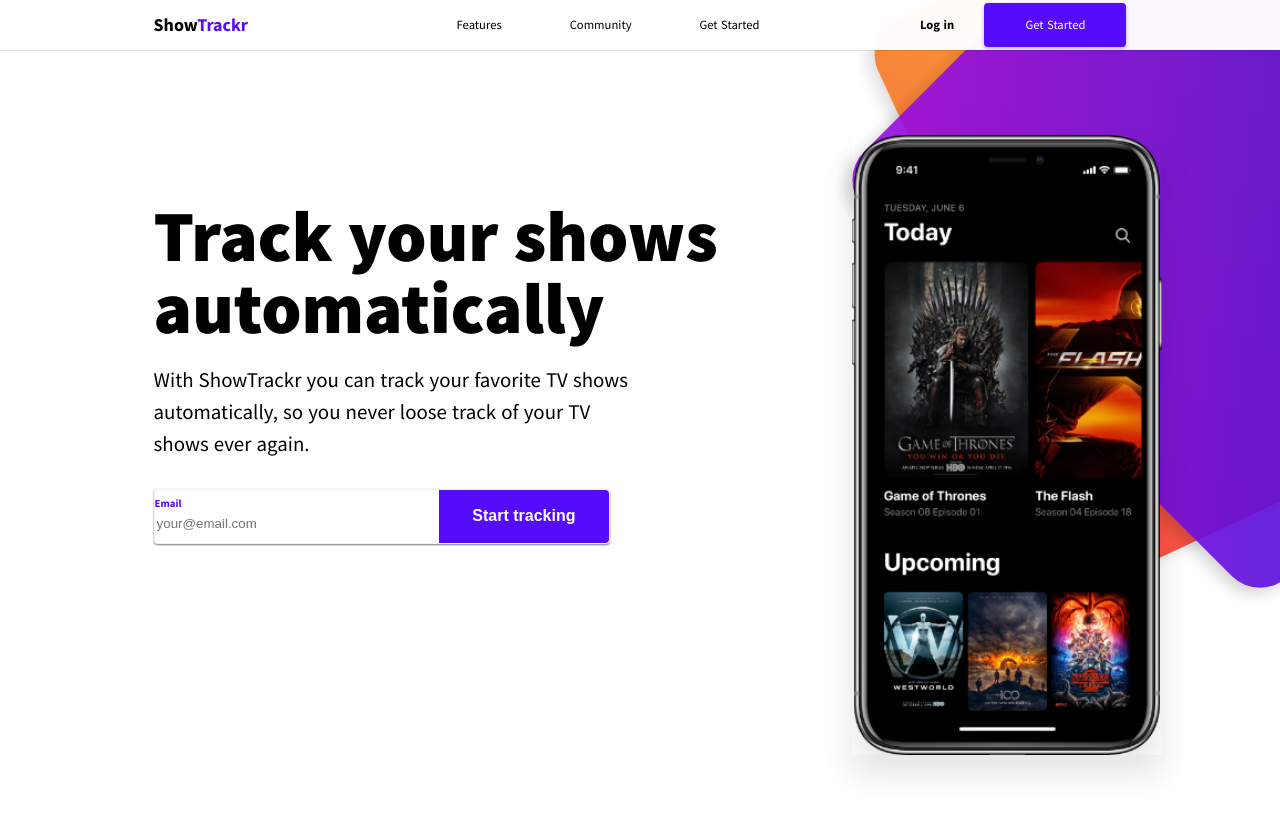
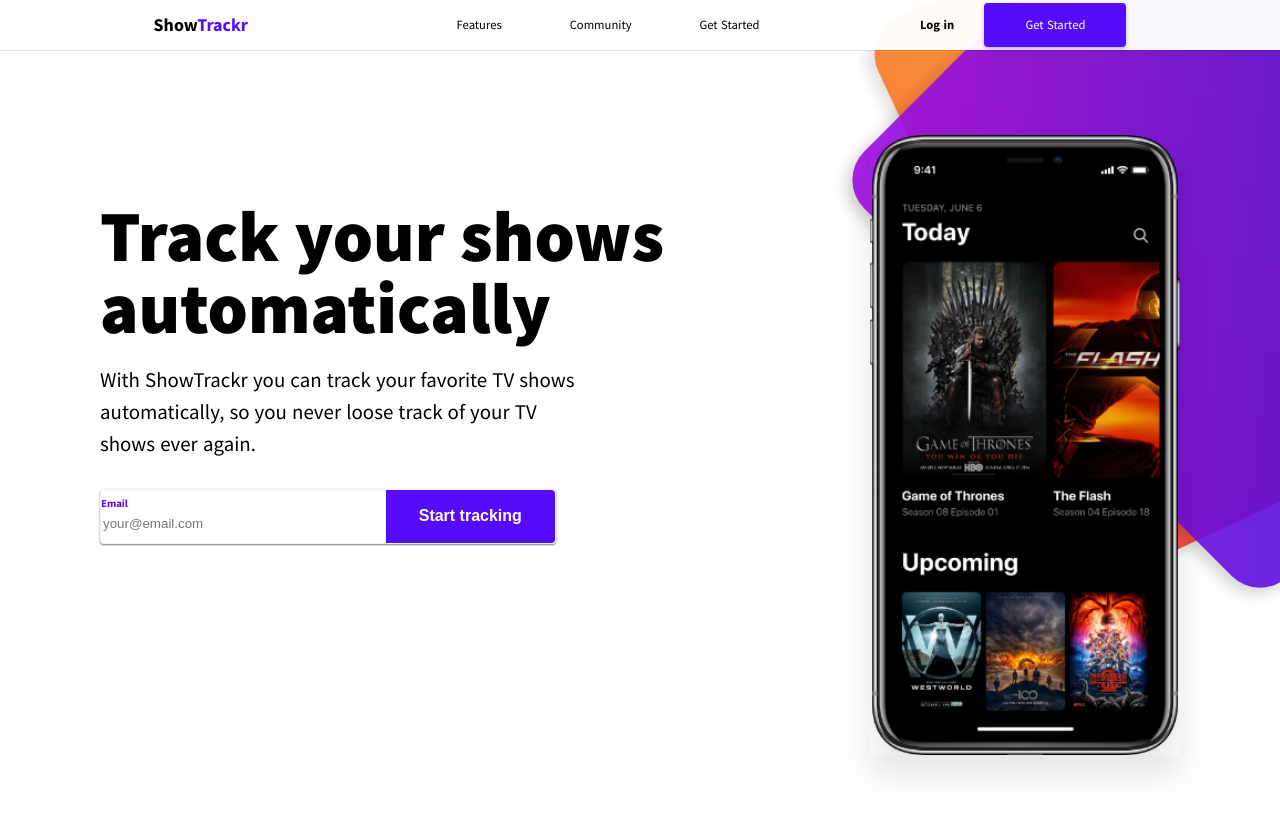
Before and after one commit to drood87/landing--page, a plain HTML site: page index.html in a window 1280 px wide. Shown: the top 814 px of the page. Drawn offline with Linux system fonts and the light colour scheme.

Commit message:
changed style for hero section

```diff
--- a/assets/stylesheets/style.css
+++ b/assets/stylesheets/style.css
@@ -133,11 +133,11 @@
 
 .banner {
 	display: flex;
+	justify-content: space-around;
 }
 
 .emailnewsletter {
 	max-width: 570px;
-	margin-left: 12%;
 	margin-top: 150px;
 }
 
@@ -190,6 +190,8 @@
 	height: 1.5rem;
 }
 
+/*get rid of yellow ackground in input element in Google Chrome*/
+
 input:-webkit-autofill {
     -webkit-box-shadow: 0 0 0px 1000px white inset;
 }
@@ -218,7 +220,7 @@
 .iphone {
 	z-index: 1000;
 	margin-top: 85px;
-	margin-left: 10%;
+
 	height: 620px;
 	width: 310px;
 	box-shadow: 0px 20px 30px 0px rgba(0, 0, 0, 0.1);
```
